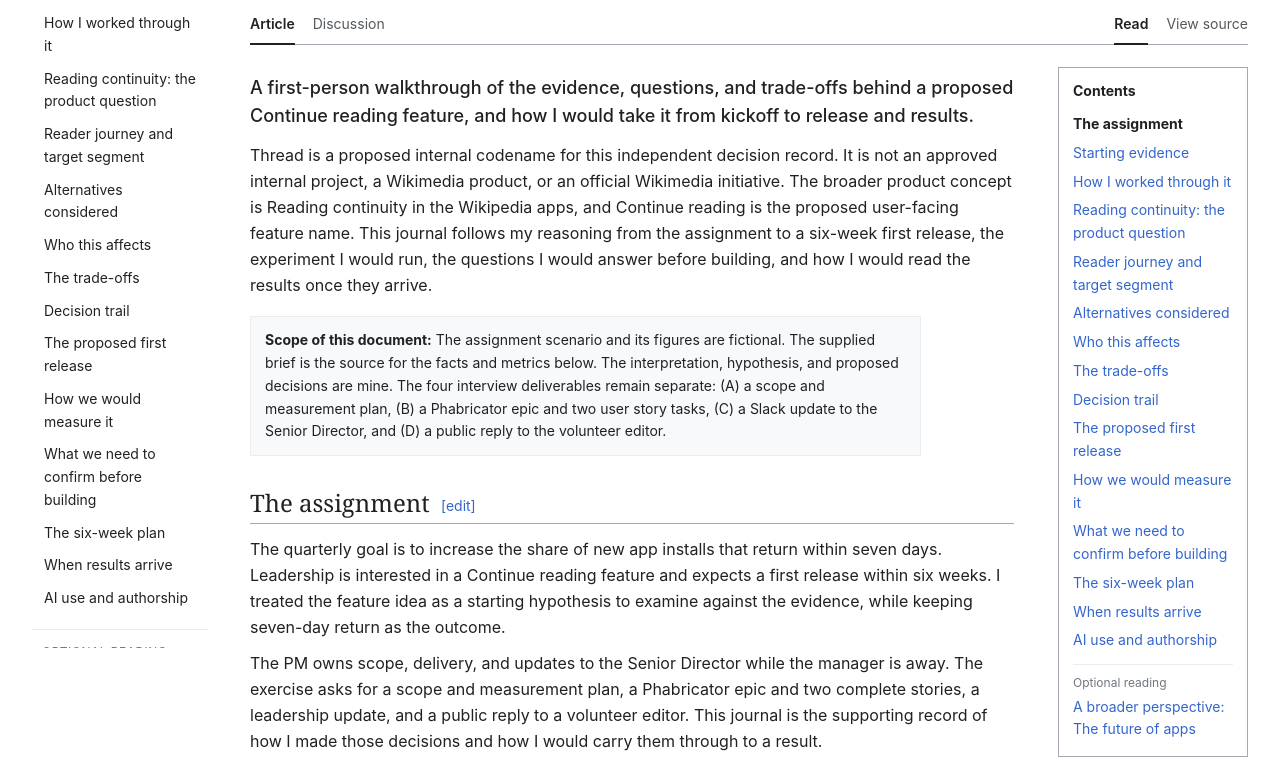
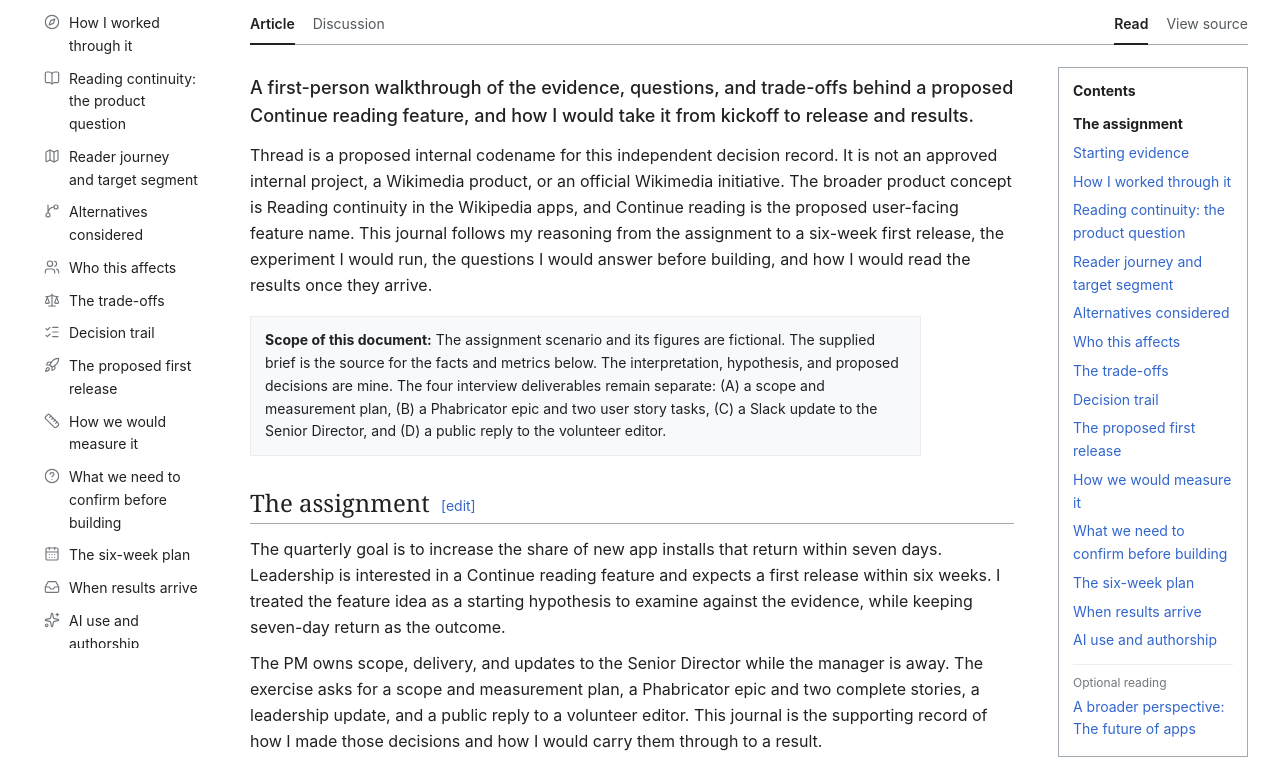
Before and after one commit to digitalnomadlife50-tech/app-growth-decision-journal, a plain HTML site: page index.html in a window 1280 px wide. Shown: the part 208-969 px from the top of the page. Drawn offline with Linux system fonts and the light colour scheme.

Commit message:
Add line icons to the Contents sidebar (#6)
Co-authored-by: v0 <it+v0agent@vercel.com>

```diff
--- a/index.html
+++ b/index.html
@@ -20,23 +20,23 @@
 <div class="page-shell" id="top">
   <aside class="sidebar" id="page-navigation" aria-label="Page navigation">
     <div class="side-label">CONTENTS</div>
-    <a href="#brief">The assignment</a>
-    <a href="#evidence">Starting evidence</a>
-    <a href="#worked-through">How I worked through it</a>
-    <a href="#question">Reading continuity: the product question</a>
-    <a href="#reader-journey">Reader journey and target segment</a>
-    <a href="#alternatives">Alternatives considered</a>
-    <a href="#ecosystem">Who this affects</a>
-    <a href="#tensions">The trade-offs</a>
-    <a href="#decision-trail">Decision trail</a>
-    <a href="#decision">The proposed first release</a>
-    <a href="#measurement">How we would measure it</a>
-    <a href="#confirm">What we need to confirm before building</a>
-    <a href="#plan">The six-week plan</a>
-    <a href="#results">When results arrive</a>
-    <a href="#method">AI use and authorship</a>
+    <a href="#brief"><svg class="nav-icon" viewBox="0 0 24 24" aria-hidden="true" focusable="false"><rect width="8" height="4" x="8" y="2" rx="1" ry="1"/><path d="M16 4h2a2 2 0 0 1 2 2v14a2 2 0 0 1-2 2H6a2 2 0 0 1-2-2V6a2 2 0 0 1 2-2h2"/><path d="M12 11h4"/><path d="M12 16h4"/><path d="M8 11h.01"/><path d="M8 16h.01"/></svg><span>The assignment</span></a>
+    <a href="#evidence"><svg class="nav-icon" viewBox="0 0 24 24" aria-hidden="true" focusable="false"><path d="M3 3v16a2 2 0 0 0 2 2h16"/><path d="M18 17V9"/><path d="M13 17V5"/><path d="M8 17v-3"/></svg><span>Starting evidence</span></a>
+    <a href="#worked-through"><svg class="nav-icon" viewBox="0 0 24 24" aria-hidden="true" focusable="false"><circle cx="12" cy="12" r="10"/><path d="m16.24 7.76-1.804 5.411a2 2 0 0 1-1.265 1.265L7.76 16.24l1.804-5.411a2 2 0 0 1 1.265-1.265z"/></svg><span>How I worked through it</span></a>
+    <a href="#question"><svg class="nav-icon" viewBox="0 0 24 24" aria-hidden="true" focusable="false"><path d="M12 5v16"/><path d="M20.001 19A2 2 0 0022 17V5a2 2 0 00-1.999-2L16 3.002A5 5 0 0012 5a5 5 0 00-4-2H4a2 2 0 00-2 2v12a2 2 0 001.999 2H8a5 5 0 014 2 5 5 0 014-2z"/></svg><span>Reading continuity: the product question</span></a>
+    <a href="#reader-journey"><svg class="nav-icon" viewBox="0 0 24 24" aria-hidden="true" focusable="false"><path d="M14.106 5.553a2 2 0 0 0 1.788 0l3.659-1.83A1 1 0 0 1 21 4.619v12.764a1 1 0 0 1-.553.894l-4.553 2.277a2 2 0 0 1-1.788 0l-4.212-2.106a2 2 0 0 0-1.788 0l-3.659 1.83A1 1 0 0 1 3 19.381V6.618a1 1 0 0 1 .553-.894l4.553-2.277a2 2 0 0 1 1.788 0z"/><path d="M15 5.764v15"/><path d="M9 3.236v15"/></svg><span>Reader journey and target segment</span></a>
+    <a href="#alternatives"><svg class="nav-icon" viewBox="0 0 24 24" aria-hidden="true" focusable="false"><path d="M15 6a9 9 0 0 0-9 9V3"/><circle cx="18" cy="6" r="3"/><circle cx="6" cy="18" r="3"/></svg><span>Alternatives considered</span></a>
+    <a href="#ecosystem"><svg class="nav-icon" viewBox="0 0 24 24" aria-hidden="true" focusable="false"><path d="M16 21v-2a4 4 0 0 0-4-4H6a4 4 0 0 0-4 4v2"/><path d="M16 3.128a4 4 0 0 1 0 7.744"/><path d="M22 21v-2a4 4 0 0 0-3-3.87"/><circle cx="9" cy="7" r="4"/></svg><span>Who this affects</span></a>
+    <a href="#tensions"><svg class="nav-icon" viewBox="0 0 24 24" aria-hidden="true" focusable="false"><path d="M12 3v18"/><path d="m19 8 3 8a5 5 0 0 1-6 0zV7"/><path d="M3 7h1a17 17 0 0 0 8-2 17 17 0 0 0 8 2h1"/><path d="m5 8 3 8a5 5 0 0 1-6 0zV7"/><path d="M7 21h10"/></svg><span>The trade-offs</span></a>
+    <a href="#decision-trail"><svg class="nav-icon" viewBox="0 0 24 24" aria-hidden="true" focusable="false"><path d="M13 5h8"/><path d="M13 12h8"/><path d="M13 19h8"/><path d="m3 17 2 2 4-4"/><path d="m3 7 2 2 4-4"/></svg><span>Decision trail</span></a>
+    <a href="#decision"><svg class="nav-icon" viewBox="0 0 24 24" aria-hidden="true" focusable="false"><path d="M12 15v5s3.03-.55 4-2c1.08-1.62 0-5 0-5"/><path d="M4.5 16.5c-1.5 1.26-2 5-2 5s3.74-.5 5-2c.71-.84.7-2.13-.09-2.91a2.18 2.18 0 0 0-2.91-.09"/><path d="M9 12a22 22 0 0 1 2-3.95A12.88 12.88 0 0 1 22 2c0 2.72-.78 7.5-6 11a22.4 22.4 0 0 1-4 2z"/><path d="M9 12H4s.55-3.03 2-4c1.62-1.08 5 .05 5 .05"/></svg><span>The proposed first release</span></a>
+    <a href="#measurement"><svg class="nav-icon" viewBox="0 0 24 24" aria-hidden="true" focusable="false"><path d="M21.3 15.3a2.4 2.4 0 0 1 0 3.4l-2.6 2.6a2.4 2.4 0 0 1-3.4 0L2.7 8.7a2.41 2.41 0 0 1 0-3.4l2.6-2.6a2.41 2.41 0 0 1 3.4 0Z"/><path d="m14.5 12.5 2-2"/><path d="m11.5 9.5 2-2"/><path d="m8.5 6.5 2-2"/><path d="m17.5 15.5 2-2"/></svg><span>How we would measure it</span></a>
+    <a href="#confirm"><svg class="nav-icon" viewBox="0 0 24 24" aria-hidden="true" focusable="false"><circle cx="12" cy="12" r="10"/><path d="M9 9.5a3 2.5 0 016 0c0 2-2 2-3 3.5"/><path d="M12 17h.01"/></svg><span>What we need to confirm before building</span></a>
+    <a href="#plan"><svg class="nav-icon" viewBox="0 0 24 24" aria-hidden="true" focusable="false"><path d="M8 2v3"/><path d="M16 2v3"/><rect x="3" y="3" width="18" height="18" rx="2"/><path d="M3 9h18"/><path d="M8 13h.01"/><path d="M12 13h.01"/><path d="M16 13h.01"/><path d="M8 17h.01"/><path d="M12 17h.01"/><path d="M16 17h.01"/></svg><span>The six-week plan</span></a>
+    <a href="#results"><svg class="nav-icon" viewBox="0 0 24 24" aria-hidden="true" focusable="false"><polyline points="22 12 16 12 14 15 10 15 8 12 2 12"/><path d="M5.45 5.11 2 12v6a2 2 0 0 0 2 2h16a2 2 0 0 0 2-2v-6l-3.45-6.89A2 2 0 0 0 16.76 4H7.24a2 2 0 0 0-1.79 1.11z"/></svg><span>When results arrive</span></a>
+    <a href="#method"><svg class="nav-icon" viewBox="0 0 24 24" aria-hidden="true" focusable="false"><path d="M11.017 2.814a1 1 0 0 1 1.966 0l1.051 5.558a2 2 0 0 0 1.594 1.594l5.558 1.051a1 1 0 0 1 0 1.966l-5.558 1.051a2 2 0 0 0-1.594 1.594l-1.051 5.558a1 1 0 0 1-1.966 0l-1.051-5.558a2 2 0 0 0-1.594-1.594l-5.558-1.051a1 1 0 0 1 0-1.966l5.558-1.051a2 2 0 0 0 1.594-1.594z"/><path d="M20 2v4"/><path d="M22 4h-4"/><circle cx="4" cy="20" r="2"/></svg><span>AI use and authorship</span></a>
     <div class="side-label side-optional">Optional reading</div>
-    <a href="#future-of-apps">A broader perspective: The future of apps</a>
+    <a href="#future-of-apps"><svg class="nav-icon" viewBox="0 0 24 24" aria-hidden="true" focusable="false"><path d="m10.065 12.493-6.18 1.318a.934.934 0 0 1-1.108-.702l-.537-2.15a1.07 1.07 0 0 1 .691-1.265l13.504-4.44"/><path d="m13.56 11.747 4.332-.924"/><path d="m16 21-3.105-6.21"/><path d="M16.485 5.94a2 2 0 0 1 1.455-2.425l1.09-.272a1 1 0 0 1 1.212.727l1.515 6.06a1 1 0 0 1-.727 1.213l-1.09.272a2 2 0 0 1-2.425-1.455z"/><path d="m6.158 8.633 1.114 4.456"/><path d="m8 21 3.105-6.21"/><circle cx="12" cy="13" r="2"/></svg><span>A broader perspective: The future of apps</span></a>
     <div class="sidebar-note"><b>Reading note</b><p>This record synthesizes the assignment and my reasoning. It does not document stakeholder conversations.</p></div>
   </aside>
   <main class="article" id="article">
--- a/styles.css
+++ b/styles.css
@@ -16,7 +16,7 @@ a{color:var(--link);text-decoration:none}a:hover{text-decoration:underline;color
 .page-shell{max-width:1440px;margin:0 auto;display:grid;grid-template-columns:176px minmax(0,1fr);gap:42px;padding:24px 32px 80px}
 .sidebar{padding-top:18px;font-size:14px;position:sticky;top:20px;align-self:start;max-height:calc(100vh - 40px);overflow:auto}
 .side-label{font-size:12px;font-weight:600;color:#54595d;text-transform:uppercase;letter-spacing:.04em;padding:0 10px 8px;border-bottom:1px solid #eaecf0;margin-bottom:7px}
-.sidebar>a{display:block;padding:5px 10px;border-left:2px solid transparent;color:#202122}.sidebar>a:hover{background:#f8f9fa;text-decoration:none}.sidebar>a.current{border-left-color:#36c;color:#36c;font-weight:600}.sidebar>a:focus-visible,.menu-toggle:focus-visible{outline:2px solid var(--link);outline-offset:2px}
+.sidebar>a{display:block;padding:5px 10px;border-left:2px solid transparent;color:#202122}.sidebar>a:hover{background:#f8f9fa;text-decoration:none}.sidebar>a.current{border-left-color:#36c;color:#36c;font-weight:600}.sidebar>a:has(.nav-icon){display:flex;align-items:flex-start;gap:9px}.nav-icon{flex:0 0 16px;width:16px;height:16px;margin-top:2px;fill:none;stroke:#72777d;stroke-width:1.75;stroke-linecap:round;stroke-linejoin:round}.sidebar>a:hover .nav-icon{stroke:#202122}.sidebar>a.current .nav-icon{stroke:#36c}.sidebar>a:focus-visible,.menu-toggle:focus-visible{outline:2px solid var(--link);outline-offset:2px}
 .sidebar-note{border-top:1px solid #eaecf0;margin:22px 8px 0;padding:12px 2px;font-size:13px;color:#54595d}.sidebar-note b{color:#202122}.sidebar-note p{margin:5px 0}
 .article{min-width:0;max-width:1120px}
 .article-kicker{font-size:12px;color:#72777d;letter-spacing:.06em;margin:8px 0 4px}
```
